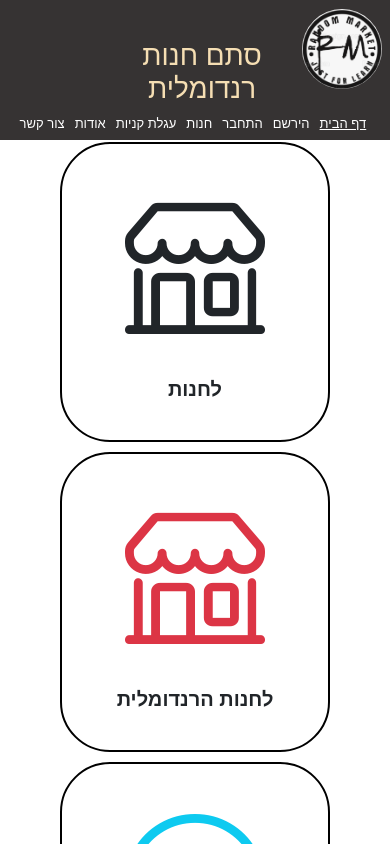
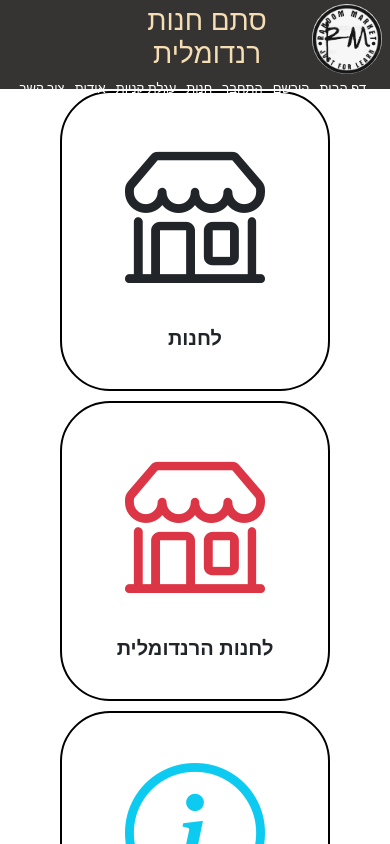
Before and after one commit to moshzyc/randomMarket, a React (Vite) app in the folder client/: page / in a window 390 px wide. Shown: the top 844 px of the page. Built offline with nearby package versions, Linux system fonts and the light colour scheme; no server answers.

Commit message:
header login-system and respons update #1

```diff
--- a/client/src/components/Form.jsx
+++ b/client/src/components/Form.jsx
@@ -38,7 +38,7 @@ export default function Form({ isSignup }) {
         const { data } = await axios.post(LOGIN_URL, formValues)
         setUser(data)
         navigate("/market")
-        // location.reload()
+        location.reload()
       }
     } catch (error) {
       alert(error)
--- a/client/src/components/Header.jsx
+++ b/client/src/components/Header.jsx
@@ -3,6 +3,7 @@ import { StoreContext } from "../App"
 import { NavLink, useNavigate } from "react-router-dom"
 import { LOGOUT_URL } from "../constants/endPoint"
 import axios from "axios"
+import logo from "../assets/photos/large.png"
 
 const Header = () => {
   const { user, setUser, admin } = useContext(StoreContext)
@@ -11,9 +12,9 @@ const Header = () => {
     <header>
       <div className="mycontainer header">
         <img
-          // onClick={() => navigate("/")}
+          onClick={() => navigate("/")}
           className="headLogo"
-          src="./src/assets/photos/large.png"
+          src={logo}
           alt=""
         />
         <h1 className="headerh1">סתם חנות רנדומלית</h1>
@@ -54,7 +55,7 @@ const Header = () => {
                 await axios.get(LOGOUT_URL)
                 setUser(null)
                 navigate("/")
-                // location.reload()
+                location.reload()
               }}
               className="btnDelete"
             >
--- a/client/src/constants/endPoint.js
+++ b/client/src/constants/endPoint.js
@@ -1,5 +1,5 @@
-const BASE_URL = "http://localhost:3000/"
-// const BASE_URL = "https://randommarket.onrender.com/"
+// const BASE_URL = "http://localhost:3000/"
+const BASE_URL = "https://randommarket.onrender.com/"
 const USER_URL = BASE_URL + "user/"
 
 const SIGNUP_URL = USER_URL + "signup"
--- a/client/src/index.css
+++ b/client/src/index.css
@@ -12,7 +12,7 @@ body {
 
 header {
   background: rgb(54, 51, 51);
-  margin: 0 auto;
+  /* margin: 0 auto; */
 }
 
 .mycontainer {
@@ -24,7 +24,7 @@ header {
 }
 
 .header {
-  padding-top: 3%;
+  /* padding-top: 3%; */
   overflow: hidden;
 }
 
@@ -39,8 +39,8 @@ header {
   float: right;
   height: 100px;
   border-radius: 50%;
-  position: relative;
-  bottom: 30px;
+  /* position: relative; */
+  /* bottom: 30px; */
 }
 
 .headerh1 {
@@ -77,15 +77,14 @@ header {
 }
 
 .store {
-  /* display: flex; */
-  width: 100%;
+  margin: 0 auto;
+  display: flex;
+  width: 80%;
   justify-content: center;
-  justify-items: center;
   flex-wrap: wrap;
-  display: grid;
-  grid-template-columns: repeat(3, 1fr);
-  gap: 20px;
-  margin-bottom: 30px;
+  gap: 40px;
+  /* margin-bottom: 30px; */
+  /* border: 3px blue solid; */
 }
 
 .hcard {
@@ -152,12 +151,14 @@ header {
     width: 70%;
   }
   .header {
-    padding-top: 10%;
+    padding-top: 1%;
     padding-right: 2%;
-    height: 140px;
+    padding-bottom: 10px;
+    /* height: 140px; */
   }
   .headLogo {
-    height: 80px;
+    height: 70px;
+    /* padding-left: 3px; */
   }
   .headNav {
     left: 5%;
@@ -185,3 +186,15 @@ header {
     flex-direction: column;
   }
 }
+@media (max-width:480) {
+    .header {
+    padding-top: 10%;
+    padding-right: 2%;
+    padding-bottom: 25px;
+    /* height: 140px; */
+  }
+  .headLogo {
+    height: 70px;
+    padding-left: 3px;
+  }
+}
```
